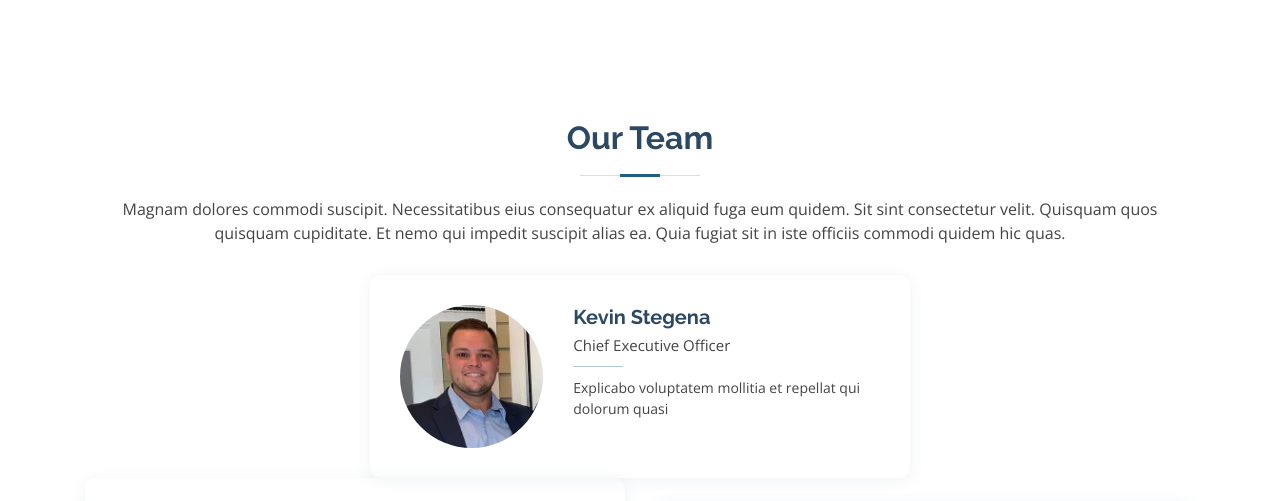
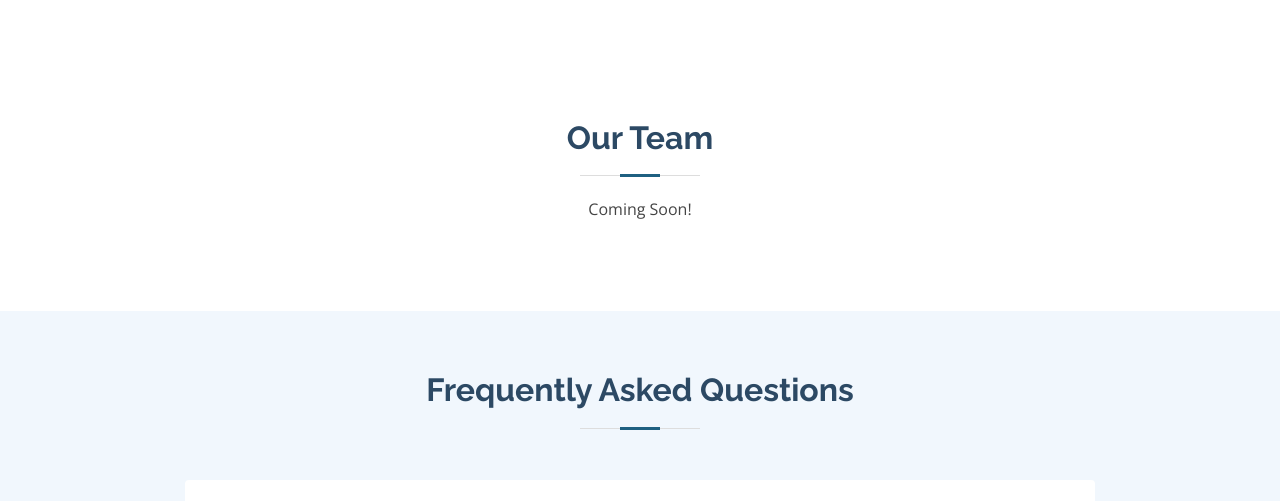
Before and after one commit to jtangir87/lendingcapitalmortgage, a Django app: page /about in a window 1280 px wide. Shown: the part 700-1201 px from the top of the page. Run offline with Django 3.2, Linux system fonts and the light colour scheme; some libraries are stand-ins or nearby versions.

Commit message:
coming soon placeholders

```diff
--- a/templates/pages/about.html
+++ b/templates/pages/about.html
@@ -44,8 +44,8 @@
 
           <div class="col-xl-7 col-lg-6 icon-boxes d-flex flex-column align-items-stretch justify-content-center py-5 px-lg-5">
             <h3>About Us</h3>
-            <p>Esse voluptas cumque vel exercitationem. Reiciendis est hic accusamus. Non ipsam et sed minima temporibus laudantium. Soluta voluptate sed facere corporis dolores excepturi. Libero laboriosam sint et id nulla tenetur. Suscipit aut voluptate.</p>
-            <p class="font-italic">Esse voluptas cumque vel exercitationem. Reiciendis est hic accusamus. Non ipsam et sed minima temporibus laudantium. Soluta voluptate sed facere corporis dolores excepturi. Libero laboriosam sint et id nulla tenetur. Suscipit aut voluptate.</p>
+            <p>Coming Soon!</p>
+            {% comment %} <p class="font-italic">Esse voluptas cumque vel exercitationem. Reiciendis est hic accusamus. Non ipsam et sed minima temporibus laudantium. Soluta voluptate sed facere corporis dolores excepturi. Libero laboriosam sint et id nulla tenetur. Suscipit aut voluptate.</p> {% endcomment %}
 
           </div>
         </div>
@@ -58,10 +58,10 @@
 
         <div class="section-title">
           <h2>Our Team</h2>
-          <p>Magnam dolores commodi suscipit. Necessitatibus eius consequatur ex aliquid fuga eum quidem. Sit sint consectetur velit. Quisquam quos quisquam cupiditate. Et nemo qui impedit suscipit alias ea. Quia fugiat sit in iste officiis commodi quidem hic quas.</p>
+          <p>Coming Soon!</p>
         </div>
 
-        <div class="row">
+        {% comment %} <div class="row">
 
           <div class="col-lg-6 mx-auto">
             <div class="member d-flex align-items-start">
@@ -110,7 +110,7 @@
           </div>
 
 
-        </div>
+        </div> {% endcomment %}
 
       </div>
     </section><!-- End Doctors Section -->
```
